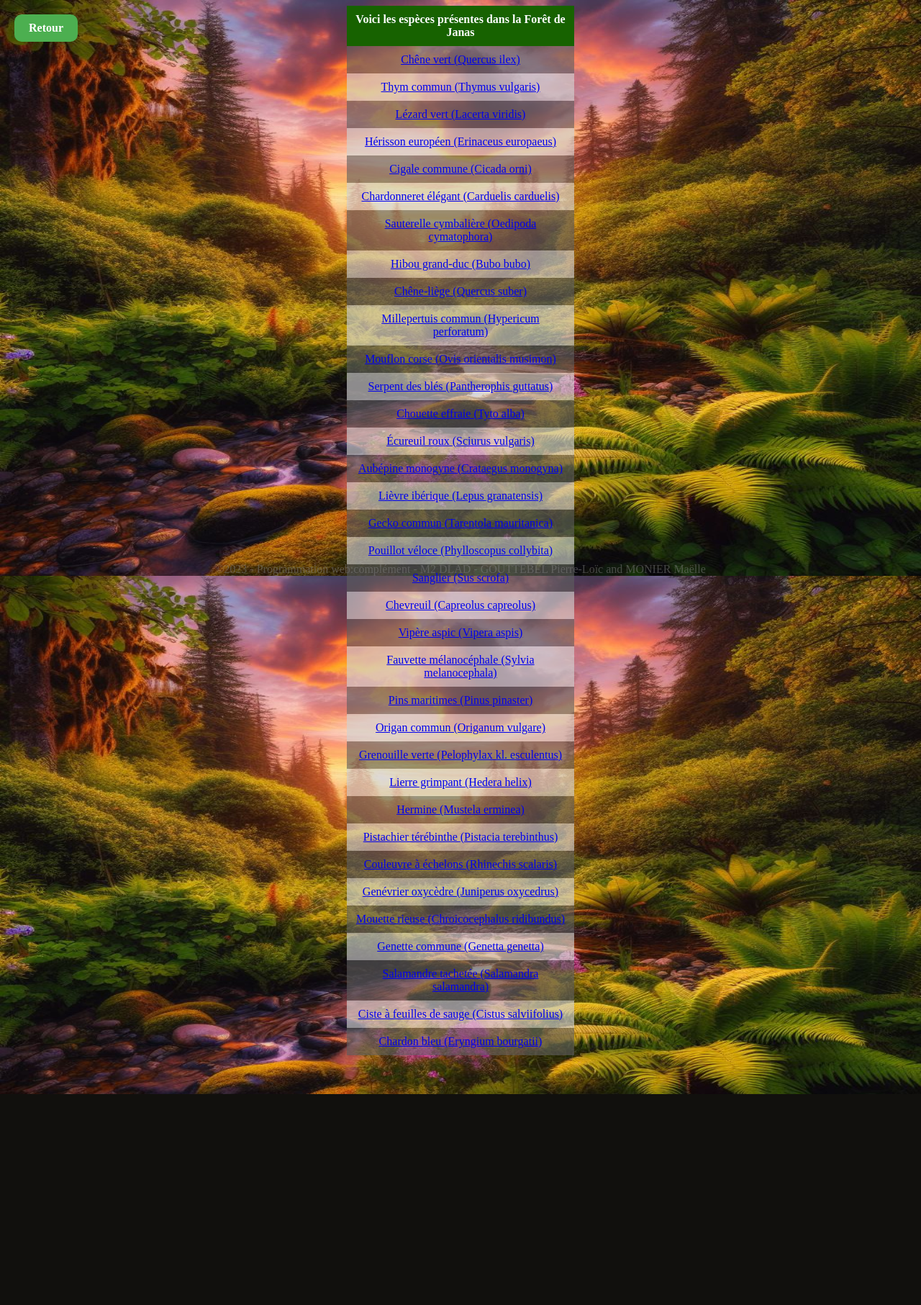
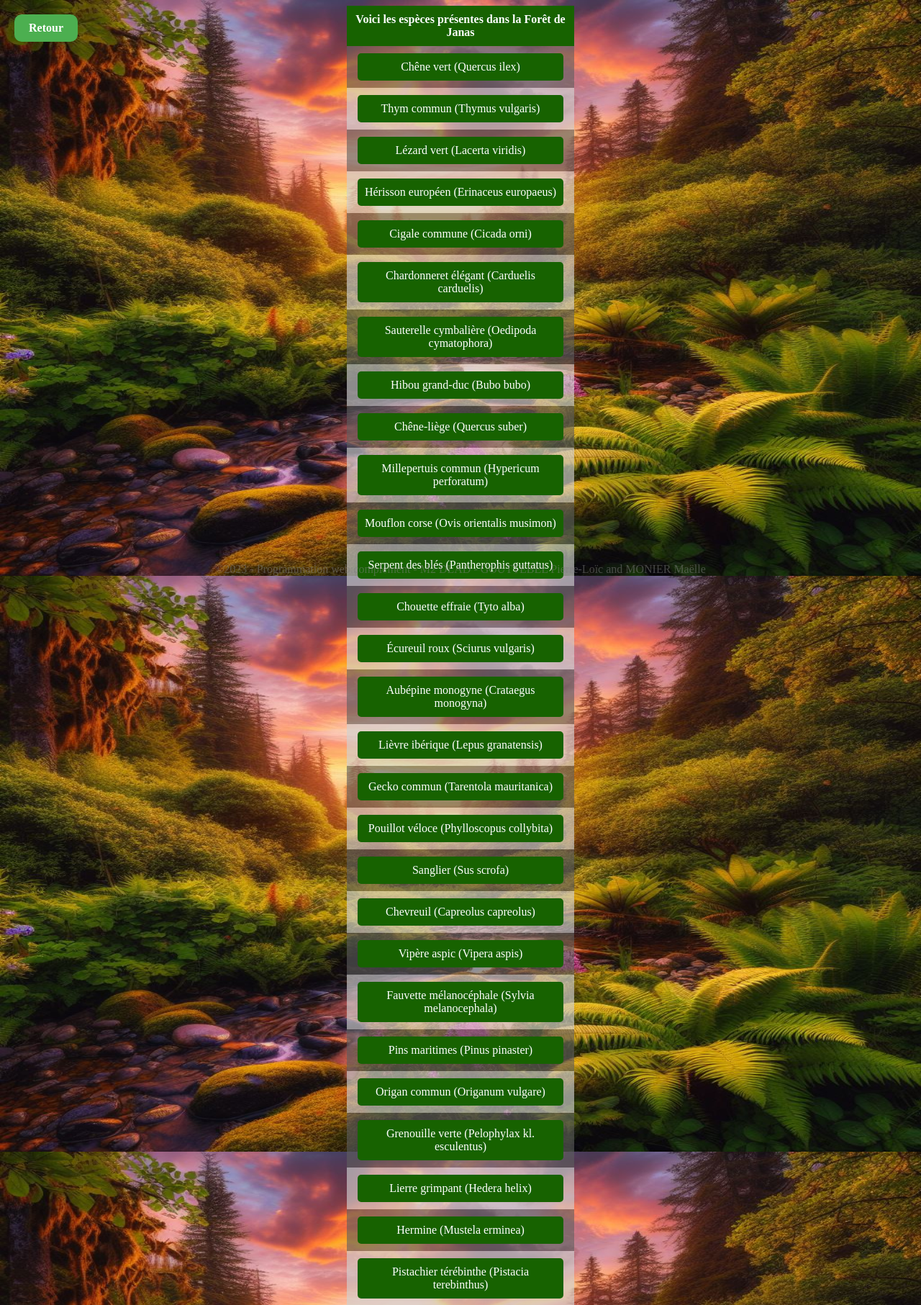
Before and after one commit to Ist4lri/forestManagementApp, a Django app: a page that uses forestmanagementapp2/templates/listOfSpecies.html in a window 1280 px wide. Shown: the top 1813 px of the page at 72% size. Before the commit the page ends 1520 px from the top, so only its background shows below. Run offline with Django 4.2, Linux system fonts and the light colour scheme; data comes from the database, SQL or seed files in the repository.

Commit message:
Change link to button in table

```diff
--- a/forestmanagementapp2/static/enter_forest.css
+++ b/forestmanagementapp2/static/enter_forest.css
@@ -24,6 +24,7 @@ select {
     margin: 10px 0;
     border: 1px solid #ddd;
     border-radius: 5px;
+    cursor: url('black.png'), auto;
 }
 
 button {
--- a/forestmanagementapp2/static/table.css
+++ b/forestmanagementapp2/static/table.css
@@ -52,21 +52,24 @@ td {
     padding: 10px;
 }
 
-button {
+.button-link {
   background-color: #176200;
   border: none;
   cursor: url('black.png'), auto;
   padding: 10px;
-    width: 100%;
+  width: 90%;
   text-align: center;
   text-decoration: none;
   display: block;
   margin: 0 auto;
   color: #fff;
   transition: background-color 0.3s;
+  display: inline-block;
+  text-decoration: none;
+  border-radius: 5px;
 }
 
-button:hover {
+.button-link:hover {
   background-color: #1a7f00;
 }
 
--- a/forestmanagementapp2/templates/allHeadTemplated.html
+++ b/forestmanagementapp2/templates/allHeadTemplated.html
@@ -1,5 +1,4 @@
 {% load static %}
-
 <html>
 <head>
     <meta charset="UTF-8">
--- a/forestmanagementapp2/templates/listOfSpecies.html
+++ b/forestmanagementapp2/templates/listOfSpecies.html
@@ -23,7 +23,7 @@
         <tbody>
         {% for oneSpecie in species %}
             <tr>
-                <td><a href="{% url 'organism_info' nom_organisme=oneSpecie nom_foret=nom_foret %}" >{{ oneSpecie }}</a></td>
+                <td><a class="button-link" href="{% url 'organism_info' nom_organisme=oneSpecie nom_foret=nom_foret %}" >{{ oneSpecie }}</a></td>
             </tr>
         {% endfor %}
         </tbody>
```
Lines whose indentation alone changed are shown as unchanged.
